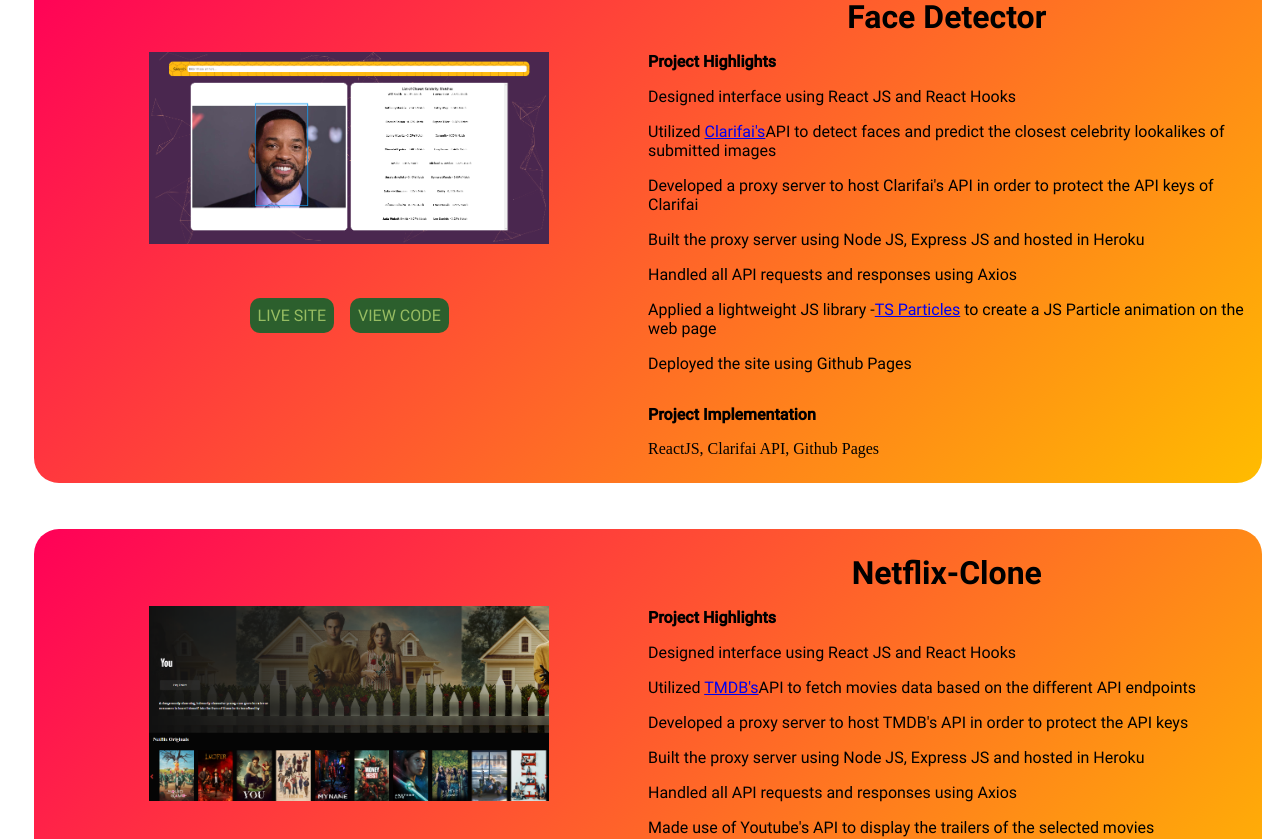
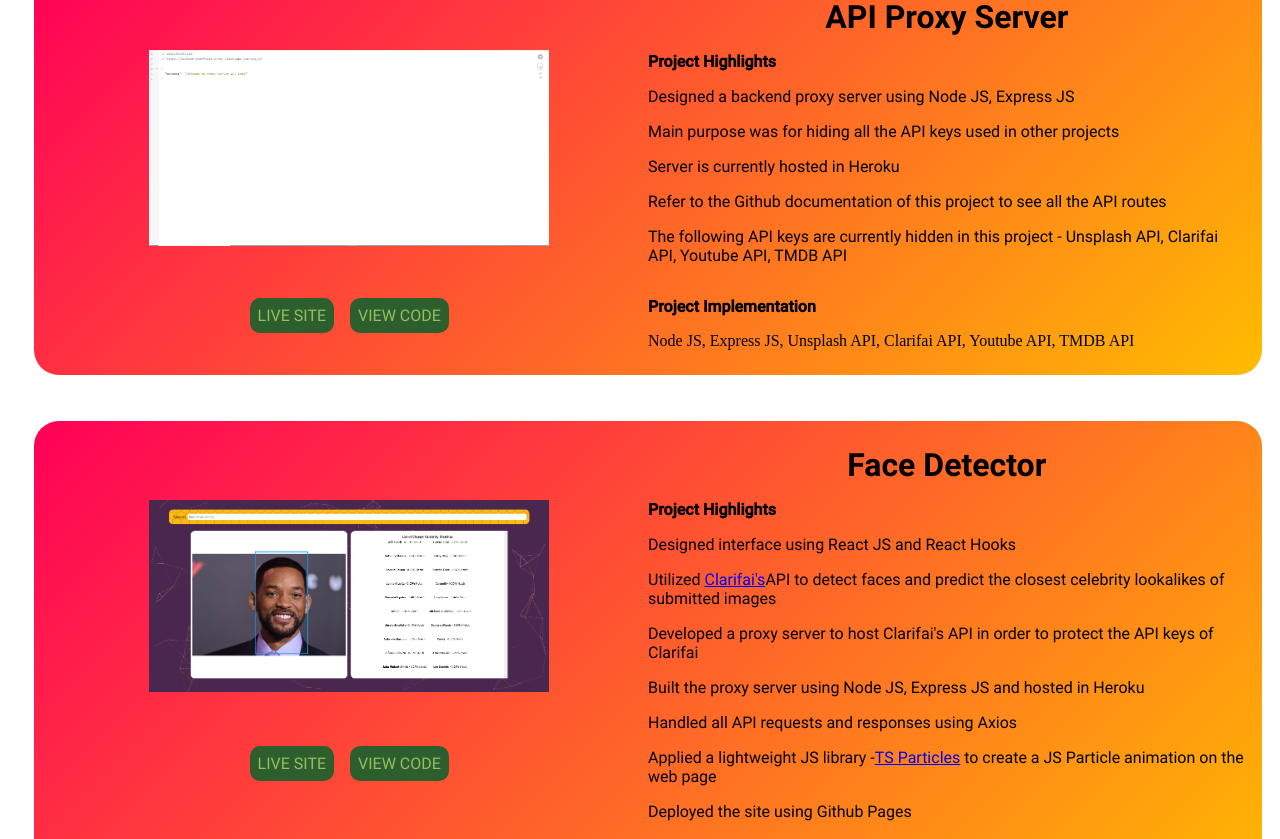
Before and after one commit to pras306/personal-portfolio, a React (Create React App) app: page / in a window 1280 px wide. Shown: the part 2101-2940 px from the top of the page. Built offline with nearby package versions, Linux system fonts and the light colour scheme; no server answers.

Commit message:
Add new project, Add Google Analytics

```diff
--- a/package.json
+++ b/package.json
@@ -11,6 +11,7 @@
     "emailjs-com": "^3.2.0",
     "react": "^17.0.2",
     "react-dom": "^17.0.2",
+    "react-ga": "^3.3.0",
     "react-scripts": "4.0.3",
     "react-tsparticles": "^1.36.0",
     "react-use": "^17.3.1",
--- a/src/constants/Projects.js
+++ b/src/constants/Projects.js
@@ -1,4 +1,5 @@
 import ChatbotMessenger from '../assets/images/chatbot_messenger.png';
+import APIProxyServer from '../assets/images/api_proxy_server.png';
 import FaceDetector from '../assets/images/face_detector.png';
 import NetflixClone from '../assets/images/netflix_clone.png';
 import VideoBrowser from '../assets/images/video_browser.png';
@@ -21,6 +22,22 @@
         footerContent: <span>ReactJS, Redux, React Hooks, NodeJS, ExpressJS, PostgresSQL, Custom Chatbot API developed using Python NLTK, Heroku</span>,
         siteLink: 'https://chat-bot-messenger-app.herokuapp.com/',
         codeLink: 'https://github.com/pras306/chatbot-messenger'
+    },
+    {
+        title: 'API Proxy Server',
+        image: APIProxyServer,
+        contentTitle: 'Project Highlights',
+        content: <span>
+            <p>Designed a backend proxy server using Node JS, Express JS</p>
+            <p>Main purpose was for hiding all the API keys used in other projects</p>
+            <p>Server is currently hosted in Heroku</p>
+            <p>Refer to the Github documentation of this project to see all the API routes</p>
+            <p>The following API keys are currently hidden in this project - Unsplash API, Clarifai API, Youtube API, TMDB API</p>
+        </span>,
+        footerTitle: 'Project Implementation',
+        footerContent: <span>Node JS, Express JS, Unsplash API, Clarifai API, Youtube API, TMDB API</span>,
+        siteLink: 'https://backend-portfolio-proxy.herokuapp.com/api/v1',
+        codeLink: 'https://github.com/pras306/api-proxy'
     },
     {
         title: 'Face Detector',
@@ -49,7 +66,7 @@
             <p>Utilized <a rel="noreferrer" target="_blank" href="https://www.themoviedb.org/">TMDB's</a>API to fetch movies data based on the different API endpoints</p>
             <p>Developed a proxy server to host TMDB's API in order to protect the API keys</p>
             <p>Built the proxy server using Node JS, Express JS and hosted in Heroku</p>
-            <p>Handled all API requests and responses using Axios</p>
+            <p>Implemented Lazy Loading to load decrease page load time</p>
             <p>Made use of Youtube's API to display the trailers of the selected movies</p>
             <p>Deployed the site using Github Pages</p>
         </span>,
--- a/src/containers/App.js
+++ b/src/containers/App.js
@@ -1,5 +1,6 @@
-import React, { useState, useRef } from 'react';
+import React, { useState, useRef, useEffect } from 'react';
 import Particles from 'react-tsparticles';
+import ReactGA from 'react-ga';
 
 import './App.css';
 import Header from '../components/Header/Header';
@@ -11,12 +12,18 @@
 import Loader from '../components/Loader/Loader';
 import ScrollToTop from '../components/ScrollToTop/ScrollToTop';
 
+ReactGA.initialize(`${process.env.REACT_APP_GA_MEASUREMENT_ID}`);
+
 const App = () => {
   const [loader, setLoader] = useState(false);
   const about = useRef();
   const work = useRef();
   const skills = useRef();
   const contact = useRef();
+
+  useEffect(() => {
+    ReactGA.pageview(window.location.pathname + window.location.search);
+  });
 
   const particleOptions = {
     fpsLimit: 60,
```
Also changed, not shown: src/assets/images/api_proxy_server.png (added), 1 other file (tests, documents, lock files or other folders).
